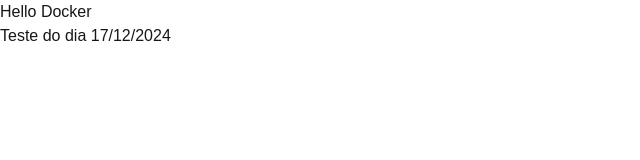
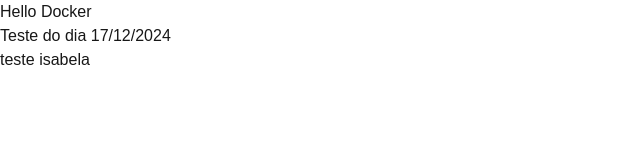
Before and after one commit to rafael-p-s/next-docker, a Next.js app: page / in a window 1280 px wide. Shown: the top 160 px of the page, without its empty margins (0-640 px from the left). Built offline with nearby package versions, Linux system fonts and the light colour scheme.

Commit message:
test commit --isabela

```diff
--- a/src/app/page.tsx
+++ b/src/app/page.tsx
@@ -3,8 +3,7 @@
     <div className="h-screen flex flex-col justify-center items-center ">
       <h1 className="font-extralight">Hello Docker</h1>
       <p>Teste do dia 17/12/2024</p>
+      <h3>teste isabela</h3>
     </div>
   );
 }
-
-<h3>teste isabela</h3>
```
